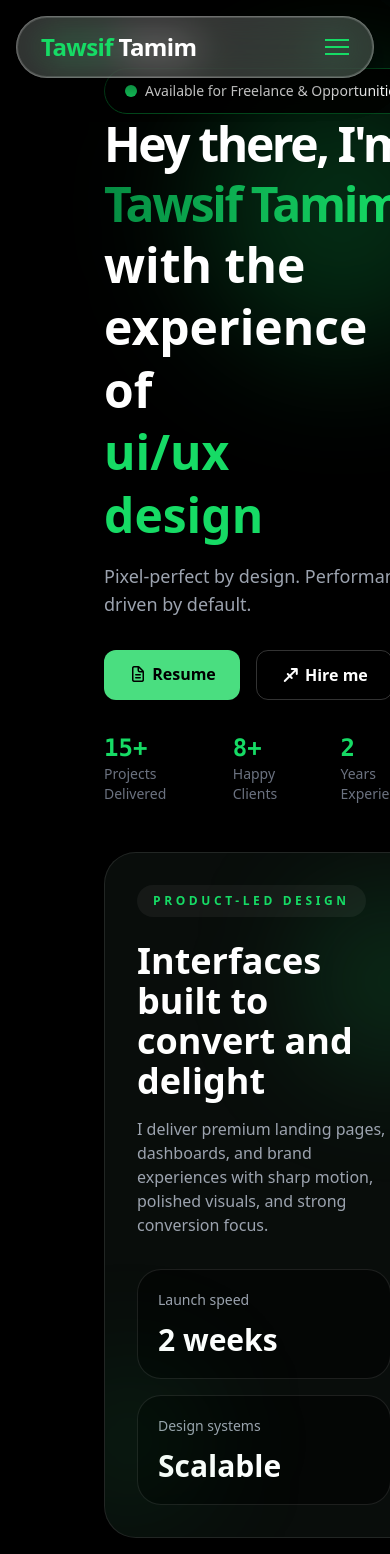
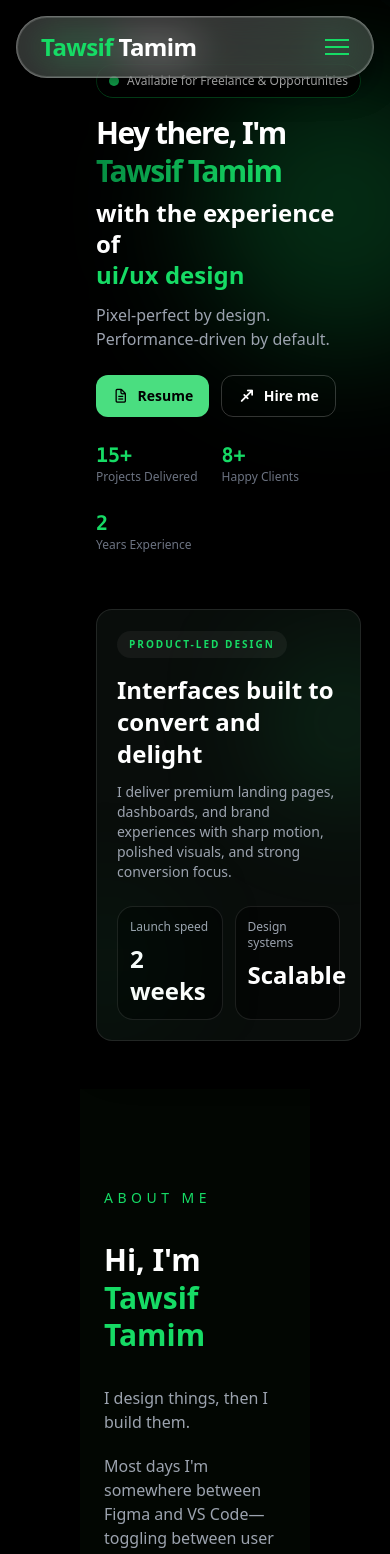
Before and after one commit to developer-tamim/tawsif_tamim, a Vue app: page / in a window 390 px wide. Shown: the top 1554 px of the page. Built offline with nearby package versions, Linux system fonts and the light colour scheme.

Commit message:
hero section responsive

```diff
--- a/src/components/Hero.vue
+++ b/src/components/Hero.vue
@@ -1,113 +1,95 @@
 <template>
-  <div class="pt-2 pb-20 hero-wrapper">
+  <div class="pt-2 pb-12 sm:pb-20 hero-wrapper">
     <Navbar />
 
-    <div class="relative z-10 max-w-6xl px-6 pt-5 mx-auto">
-      <div class="grid lg:grid-cols-2 gap-12 items-center min-h-[calc(100vh-80px)]">
-    <!-- <div class="hero-container grid grid-cols-2 gap-[50px] items-center min-h-[80vh] lg:grid-cols-1"> -->
+    <div class="relative z-10 max-w-6xl px-4 pt-4 mx-auto sm:px-6 sm:pt-5">
+      <div class="grid lg:grid-cols-2 gap-8 lg:gap-12 items-center min-h-[calc(100vh-80px)]">
 
         <!-- LEFT SIDE -->
         <div class="flex flex-col justify-center hero-left">
           <!-- Badge -->
-          <div class="inline-flex items-center gap-2 px-5 py-3 text-sm font-medium border border-[#04471c] rounded-full bg-black/80 backdrop-blur-md w-max max-w-full">
-            <span class="relative flex w-3 h-3">
+          <div class="inline-flex items-center gap-2 px-3 sm:px-5 py-2 sm:py-3 text-xs sm:text-sm font-medium border border-[#04471c] rounded-full bg-black/80 backdrop-blur-md w-max max-w-full">
+            <span class="relative flex w-2.5 h-2.5 sm:w-3 sm:h-3 flex-shrink-0">
               <span class="absolute inline-flex w-full h-full rounded-full opacity-75 animate-ping bg-[#16db65]"></span>
-              <span class="relative inline-flex w-3 h-3 rounded-full bg-[#16db65]"></span>
+              <span class="relative inline-flex w-2.5 h-2.5 sm:w-3 sm:h-3 rounded-full bg-[#16db65]"></span>
             </span>
-            Available for Freelance & Opportunities
+            <span class="truncate">Available for Freelance & Opportunities</span>
           </div>
 
           <!-- Main Heading -->
-         <h1 class="text-5xl font-bold leading-tight tracking-tighter text-white md:text-7xl">
+          <h1 class="mt-4 text-3xl font-bold leading-tight tracking-tighter text-white sm:text-5xl md:text-6xl lg:text-7xl sm:mt-6">
             Hey there, I'm <span class="text-transparent bg-clip-text bg-gradient-to-r from-[#058c42] via-[#0eb454] to-[#16db65]">Tawsif Tamim</span>
           </h1>
 
-        <h1 class="text-5xl font-bold leading-[1.3] mb-4">
+          <h1 class="text-2xl sm:text-4xl md:text-5xl font-bold leading-[1.3] mb-3 sm:mb-4 mt-2 sm:mt-3">
             with the experience of
             <br>
             <span
               ref="scrambleEl"
-            class="scramble-text text-5xl font-bold text-[#16db65] min-w-[16ch] relative"
+              class="scramble-text text-2xl sm:text-4xl md:text-5xl font-bold text-[#16db65] min-w-[12ch] sm:min-w-[16ch] relative inline-block"
               @mouseenter="replay"
             >
               {{ displayText }}
             </span>
           </h1>
 
-        <p class="max-w-lg text-lg text-gray-400">
+          <p class="max-w-lg text-base text-gray-400 sm:text-lg">
             Pixel-perfect by design. Performance-driven by default.
           </p>
 
-        <div class="flex flex-col mt-8 gap-7">
-          <div class="flex flex-wrap gap-4">
-            <a :href="resumePdf" target="_blank" class="inline-block px-6 py-3 font-semibold text-black transition bg-green-400 rounded-xl hover:bg-green-500">
+          <div class="flex flex-col gap-5 mt-6 sm:mt-8 sm:gap-7">
+            <div class="flex flex-wrap gap-3 sm:gap-4">
+              <a :href="resumePdf" target="_blank" class="inline-flex items-center gap-2 px-4 sm:px-6 py-2.5 sm:py-3 text-sm sm:text-base font-semibold text-black transition bg-green-400 rounded-xl hover:bg-green-500">
                 <i class="fa-regular fa-file-lines"></i>
                 Resume
               </a>
-            <button class="px-6 py-3 font-semibold text-white transition border rounded-xl border-white/20 hover:bg-white/10">
+              <button class="inline-flex items-center gap-2 px-4 sm:px-6 py-2.5 sm:py-3 text-sm sm:text-base font-semibold text-white transition border rounded-xl border-white/20 hover:bg-white/10">
                 <i class="fa-solid fa-sagittarius"></i>
                 Hire me
               </button>
             </div>
-
-        <!-- Icons -->
-          <!-- <div class="flex items-center text-2xl text-white gap-7">
-            <a href="https://t.me/+8801829725123" target="_blank" class="transition hover:text-green-400" aria-label="Telegram">
-              <i class="fa-brands fa-telegram-plane"></i>
-            </a>
-            <a href="https://wa.me/8801829725123" target="_blank" class="transition hover:text-green-400" aria-label="WhatsApp">
-              <i class="fa-brands fa-whatsapp"></i>
-            </a>
-            <a href="https://www.linkedin.com/in/syed-tawsif-azam-tamim/" target="_blank" class="transition hover:text-green-400" aria-label="LinkedIn">
-              <i class="fa-brands fa-linkedin-in"></i>
-            </a>
-            <a href="https://www.instagram.com/tamimtawsif/" target="_blank" class="transition hover:text-green-400" aria-label="Instagram">
-              <i class="fa-brands fa-instagram"></i>
-            </a>
-          </div> -->
-
           </div>
 
           <!-- Trust / Stats -->
-          <div class="flex items-center gap-10 pt-8 text-sm">
+          <div class="flex flex-wrap items-center gap-6 pt-6 text-sm sm:gap-10 sm:pt-8">
             <div>
-              <span class="font-mono text-2xl font-bold text-[#16db65]">15+</span>
-              <p class="text-gray-500">Projects Delivered</p>
+              <span class="font-mono text-xl sm:text-2xl font-bold text-[#16db65]">15+</span>
+              <p class="text-xs text-gray-500 sm:text-sm">Projects Delivered</p>
             </div>
             <div>
-              <span class="font-mono text-2xl font-bold text-[#16db65]">8+</span>
-              <p class="text-gray-500">Happy Clients</p>
+              <span class="font-mono text-xl sm:text-2xl font-bold text-[#16db65]">8+</span>
+              <p class="text-xs text-gray-500 sm:text-sm">Happy Clients</p>
             </div>
             <div>
-              <span class="font-mono text-2xl font-bold text-[#16db65]">2</span>
-              <p class="text-gray-500">Years Experience</p>
+              <span class="font-mono text-xl sm:text-2xl font-bold text-[#16db65]">2</span>
+              <p class="text-xs text-gray-500 sm:text-sm">Years Experience</p>
             </div>
           </div>
         </div>
 
         <!-- RIGHT SIDE -->
-      <div class="flex justify-center hero-right lg:mt-10">
+        <div class="flex justify-center mt-6 hero-right lg:mt-0">
           <div class="relative w-full max-w-xl">
-          <div class="relative overflow-hidden rounded-[2rem] border border-white/10 bg-[rgba(10,15,12,0.92)] p-8 shadow-2xl">
-            <div class="absolute -right-12 top-12 h-40 w-40 rounded-full bg-[#16db65]/20 blur-3xl"></div>
-            <div class="absolute -left-10 bottom-8 h-32 w-32 rounded-full bg-[#0eb454]/15 blur-3xl"></div>
+            <div class="relative overflow-hidden rounded-2xl sm:rounded-[2rem] border border-white/10 bg-[rgba(10,15,12,0.92)] p-5 sm:p-8 shadow-2xl">
+              <div class="absolute -right-12 top-12 h-32 w-32 sm:h-40 sm:w-40 rounded-full bg-[#16db65]/20 blur-3xl"></div>
+              <div class="absolute -left-10 bottom-8 h-24 w-24 sm:h-32 sm:w-32 rounded-full bg-[#0eb454]/15 blur-3xl"></div>
 
               <div class="relative">
-              <span class="inline-flex px-4 py-2 text-xs font-semibold uppercase tracking-[0.3em] text-[#16db65] bg-white/5 rounded-full">
+                <span class="inline-flex px-3 sm:px-4 py-1.5 sm:py-2 text-[10px] sm:text-xs font-semibold uppercase tracking-[0.2em] sm:tracking-[0.3em] text-[#16db65] bg-white/5 rounded-full">
                   Product-led design
                 </span>
-              <h3 class="mt-6 text-4xl font-semibold text-white">Interfaces built to convert and delight</h3>
-              <p class="max-w-xl mt-4 text-gray-400">I deliver premium landing pages, dashboards, and brand experiences with sharp motion, polished visuals, and strong conversion focus.</p>
+                <h3 class="mt-4 text-2xl font-semibold text-white sm:mt-6 sm:text-4xl">Interfaces built to convert and delight</h3>
+                <p class="max-w-xl mt-3 text-sm text-gray-400 sm:mt-4 sm:text-base">I deliver premium landing pages, dashboards, and brand experiences with sharp motion, polished visuals, and strong conversion focus.</p>
               </div>
 
-            <div class="grid gap-4 mt-8 sm:grid-cols-2">
-              <div class="p-5 border rounded-3xl border-white/10 bg-black/50">
-                <p class="text-sm text-gray-400">Launch speed</p>
-                <p class="mt-3 text-3xl font-bold text-white">2 weeks</p>
+              <div class="grid grid-cols-2 gap-3 mt-6 sm:gap-4 sm:mt-8">
+                <div class="p-3 border sm:p-5 rounded-2xl sm:rounded-3xl border-white/10 bg-black/50">
+                  <p class="text-xs text-gray-400 sm:text-sm">Launch speed</p>
+                  <p class="mt-2 text-2xl font-bold text-white sm:mt-3 sm:text-3xl">2 weeks</p>
                 </div>
-              <div class="p-5 border rounded-3xl border-white/10 bg-black/50">
-                <p class="text-sm text-gray-400">Design systems</p>
-                <p class="mt-3 text-3xl font-bold text-white">Scalable</p>
+                <div class="p-3 border sm:p-5 rounded-2xl sm:rounded-3xl border-white/10 bg-black/50">
+                  <p class="text-xs text-gray-400 sm:text-sm">Design systems</p>
+                  <p class="mt-2 text-2xl font-bold text-white sm:mt-3 sm:text-3xl">Scalable</p>
                 </div>
               </div>
             </div>
@@ -264,4 +246,12 @@
   border: 1px solid rgba(255,255,255,0.05);
   pointer-events: none;
 }
+
+/* Mobile-first hero wrapper padding adjustments */
+@media (max-width: 640px) {
+  .hero-wrapper {
+    padding-top: 0.5rem;
+    padding-bottom: 3rem;
+  }
+}
 </style>
```
Lines whose indentation alone changed are shown as unchanged.
